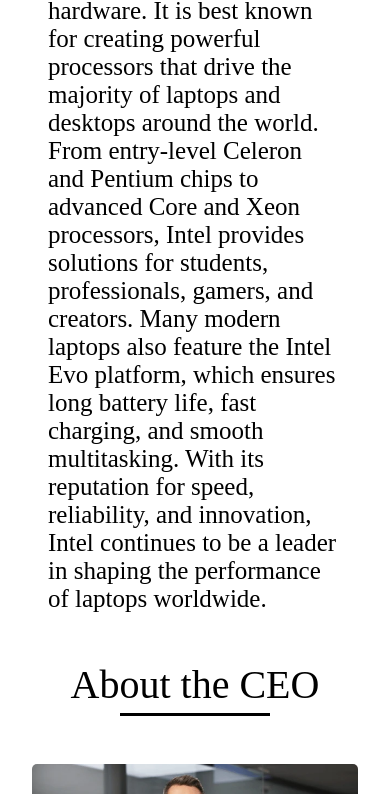
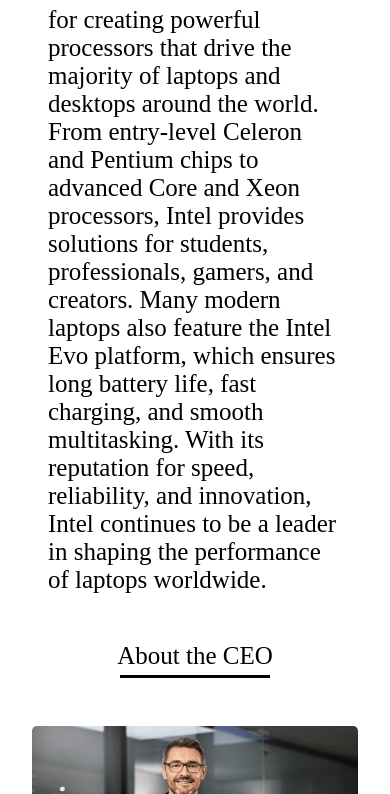
Before and after one commit to pcjoker643-cyber/Laptop-Intel, a plain HTML site: page about.html in a window 390 px wide. Shown: the part 1206-2000 px from the top of the page. Drawn offline with Linux system fonts and the light colour scheme.

Commit message:
Add files via upload

```diff
--- a/style.css
+++ b/style.css
@@ -395,4 +395,8 @@
         padding: 0rem 1rem;
         text-align: center;
     }
+
+    div.Aboutheadsection div p{
+        font-size: 25px;
+    }
 }
```
